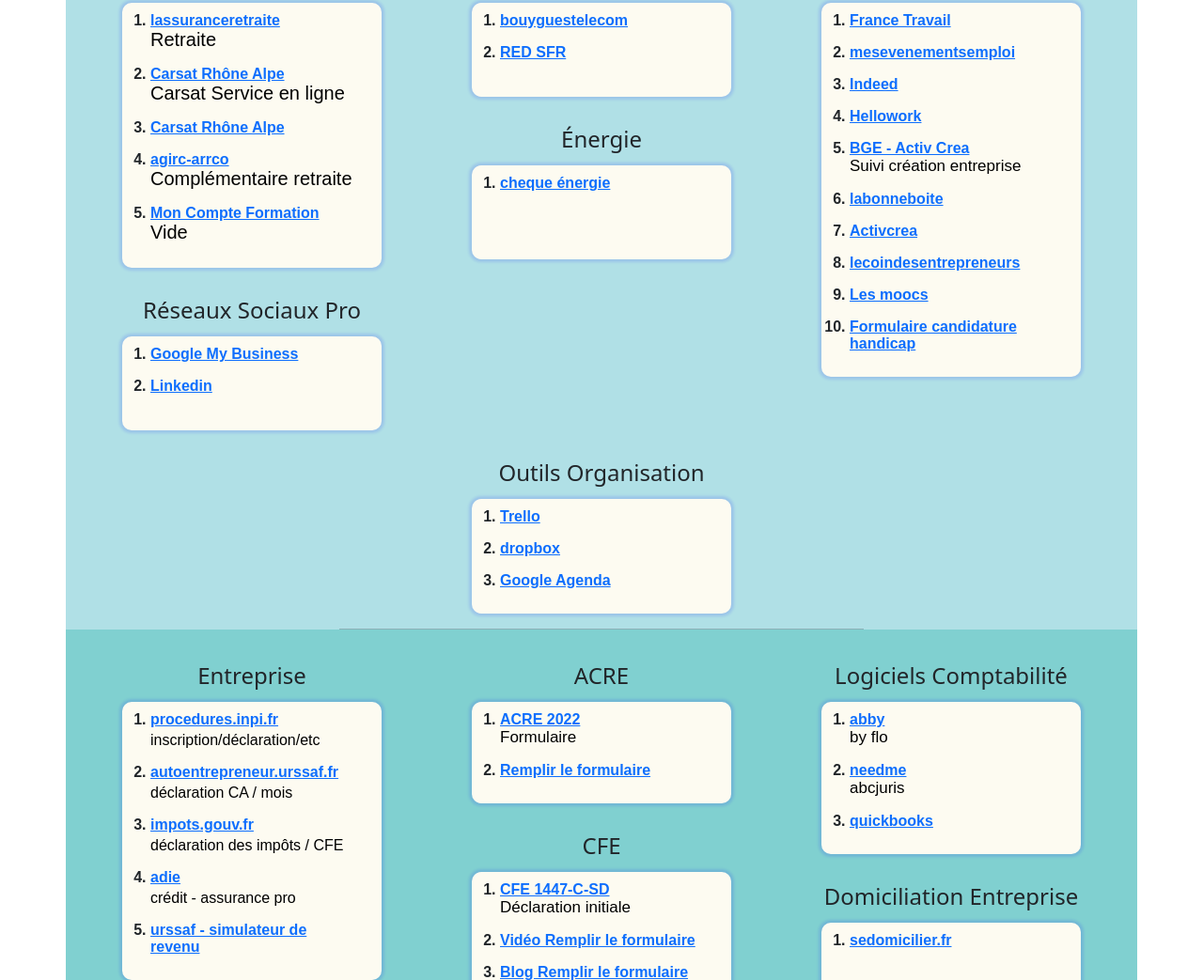
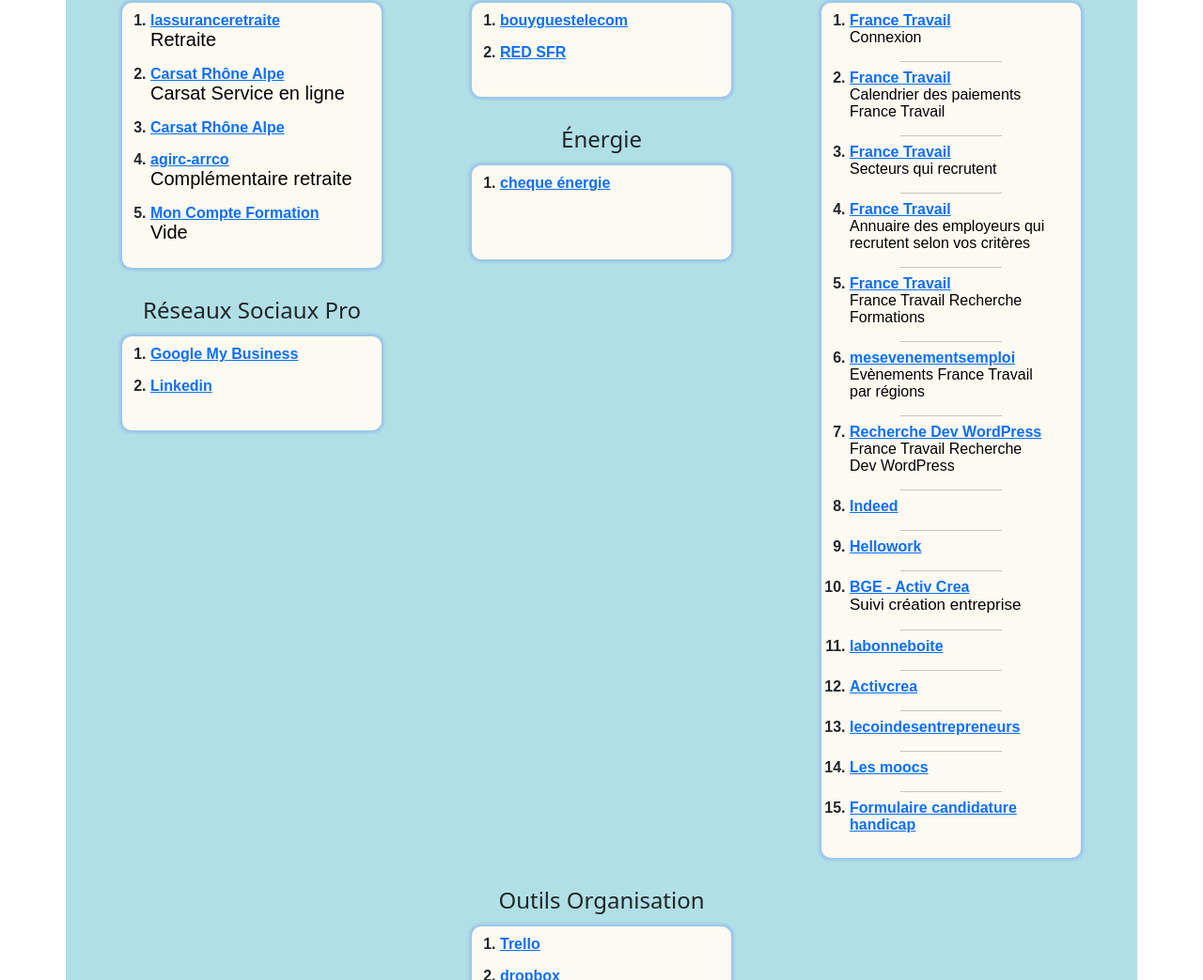
Before and after one commit to prestationweb42/Dev-Tools-WebSite, a plain HTML site: page administratif.html in a window 1280 px wide. Shown: the part 910-1953 px from the top of the page at 94% size. Drawn offline with nearby package versions, Linux system fonts and the light colour scheme.

Commit message:
update links france travail

```diff
--- a/administratif.html
+++ b/administratif.html
@@ -395,19 +395,80 @@
                                 target="_blank"
                                 >France Travail</a
                             >
+                            <p class="fs-6">Connexion</p>
                         </li>
+                        <hr class="my-2" />
+                        <li>
+                            <a
+                                href="https://www.francetravail.fr/candidat/vos-droits-et-demarches/vos-demarches-aupres-de-pole-emp/le-calendrier-des-paiements.html?at_medium=CMP&at_campaign=dircom&at_cmp_indicateur1=partage_contenu_contribue&at_cmp_indicateur2=lien_court"
+                                target="_blank"
+                                >France Travail</a
+                            >
+                            <p class="fs-6">
+                                Calendrier des paiements France Travail
+                            </p>
+                        </li>
+                        <hr class="my-2" />
+                        <li>
+                            <a
+                                href="https://candidat.francetravail.fr/offres/emploi"
+                                target="_blank"
+                                >France Travail</a
+                            >
+                            <p class="fs-6">Secteurs qui recrutent</p>
+                        </li>
+                        <hr class="my-2" />
+                        <li>
+                            <a
+                                href="https://recrute.francetravail.fr/page-employeur/"
+                                target="_blank"
+                                >France Travail</a
+                            >
+                            <p class="fs-6">
+                                Annuaire des employeurs qui recrutent selon vos
+                                critères
+                            </p>
+                        </li>
+                        <hr class="my-2" />
+                        <li>
+                            <a
+                                href="https://candidat.francetravail.fr/formations/recherche?range=0-9&tri=0"
+                                target="_blank"
+                                >France Travail</a
+                            >
+                            <p class="fs-6">
+                                France Travail Recherche Formations
+                            </p>
+                        </li>
+                        <hr class="my-2" />
                         <li>
                             <a
                                 href="https://mesevenementsemploi.francetravail.fr/mes-evenements-emploi/"
                                 target="_blank"
                                 >mesevenementsemploi</a
                             >
+                            <p class="fs-6">
+                                Evènements France Travail par régions
+                            </p>
                         </li>
+                        <hr class="my-2" />
+                        <li>
+                            <a
+                                href="https://entreprise.francetravail.fr/recherche-profil/rechercheprofil?codeLieu=42187&codeMetier=&mot=wordpress&typeLieu=COMMUNE"
+                                target="_blank"
+                                >Recherche Dev WordPress</a
+                            >
+                            <p class="fs-6">
+                                France Travail Recherche Dev WordPress
+                            </p>
+                        </li>
+                        <hr class="my-2" />
                         <li>
                             <a href="https://fr.indeed.com/" target="_blank"
                                 >Indeed</a
                             >
                         </li>
+                        <hr class="my-2" />
                         <li>
                             <a
                                 href="https://www.hellowork.com/fr-fr/"
@@ -415,6 +476,7 @@
                                 >Hellowork</a
                             >
                         </li>
+                        <hr class="my-2" />
                         <li>
                             <a
                                 href="https://portail.bge.asso.fr/login.php"
@@ -423,6 +485,7 @@
                             >
                             <p>Suivi création entreprise</p>
                         </li>
+                        <hr class="my-2" />
                         <li>
                             <a
                                 href="https://labonneboite.pole-emploi.fr/"
@@ -430,6 +493,7 @@
                                 >labonneboite</a
                             >
                         </li>
+                        <hr class="my-2" />
                         <li>
                             <a
                                 href="https://www.pole-emploi.fr/candidat/je-creereprends-une-entreprise/les-ressources-utiles/activcrea.html"
@@ -437,6 +501,7 @@
                                 >Activcrea</a
                             >
                         </li>
+                        <hr class="my-2" />
                         <li>
                             <a
                                 href="https://www.lecoindesentrepreneurs.fr/aides-pole-emploi-creation-reprise-d-entreprise/"
@@ -444,6 +509,7 @@
                                 >lecoindesentrepreneurs</a
                             >
                         </li>
+                        <hr class="my-2" />
                         <li>
                             <a
                                 href="https://www.pole-emploi.fr/actualites/le-dossier/pratique/formation/les-moocs-en-pratique.html"
@@ -451,6 +517,7 @@
                                 >Les moocs</a
                             >
                         </li>
+                        <hr class="my-2" />
                         <li>
                             <a
                                 href="https://www.duoday.fr/4-formulaire-de-candidature-d-une-personne-en-situation-de-handicap.htm"
```
